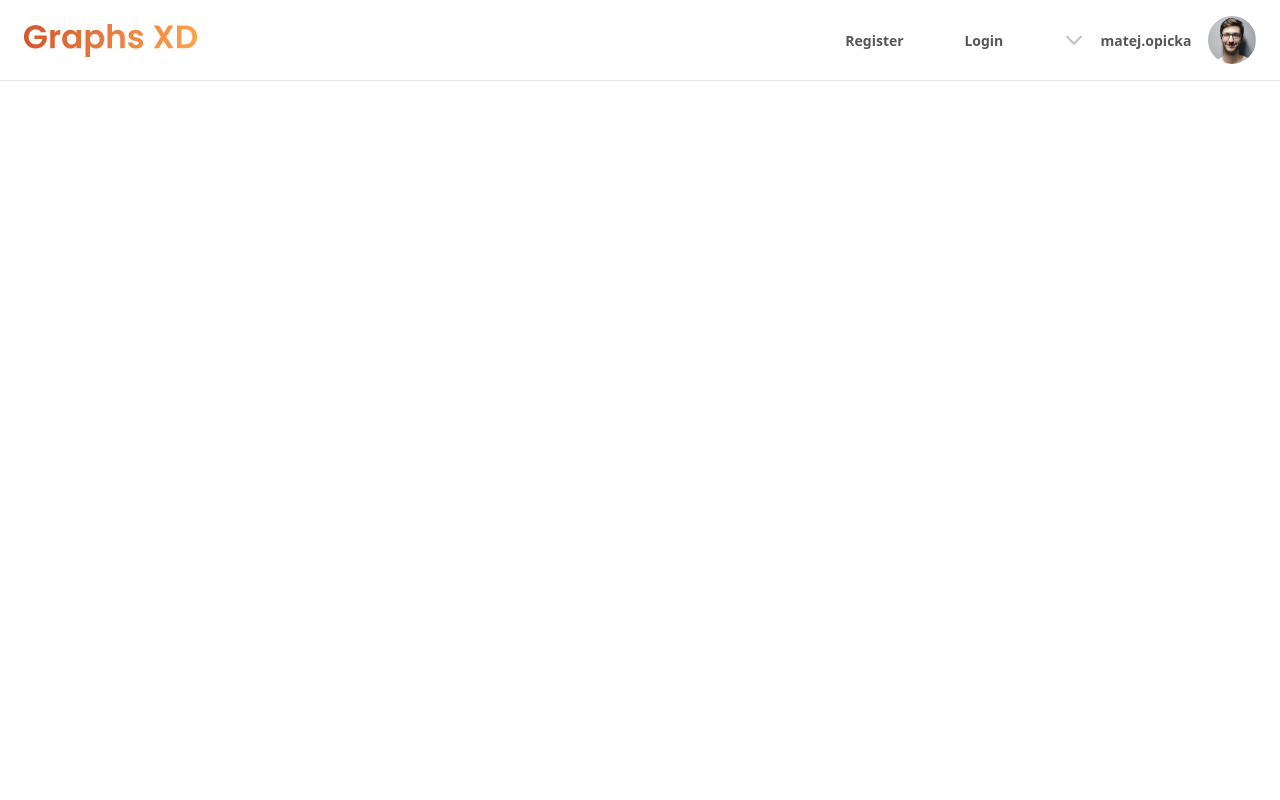
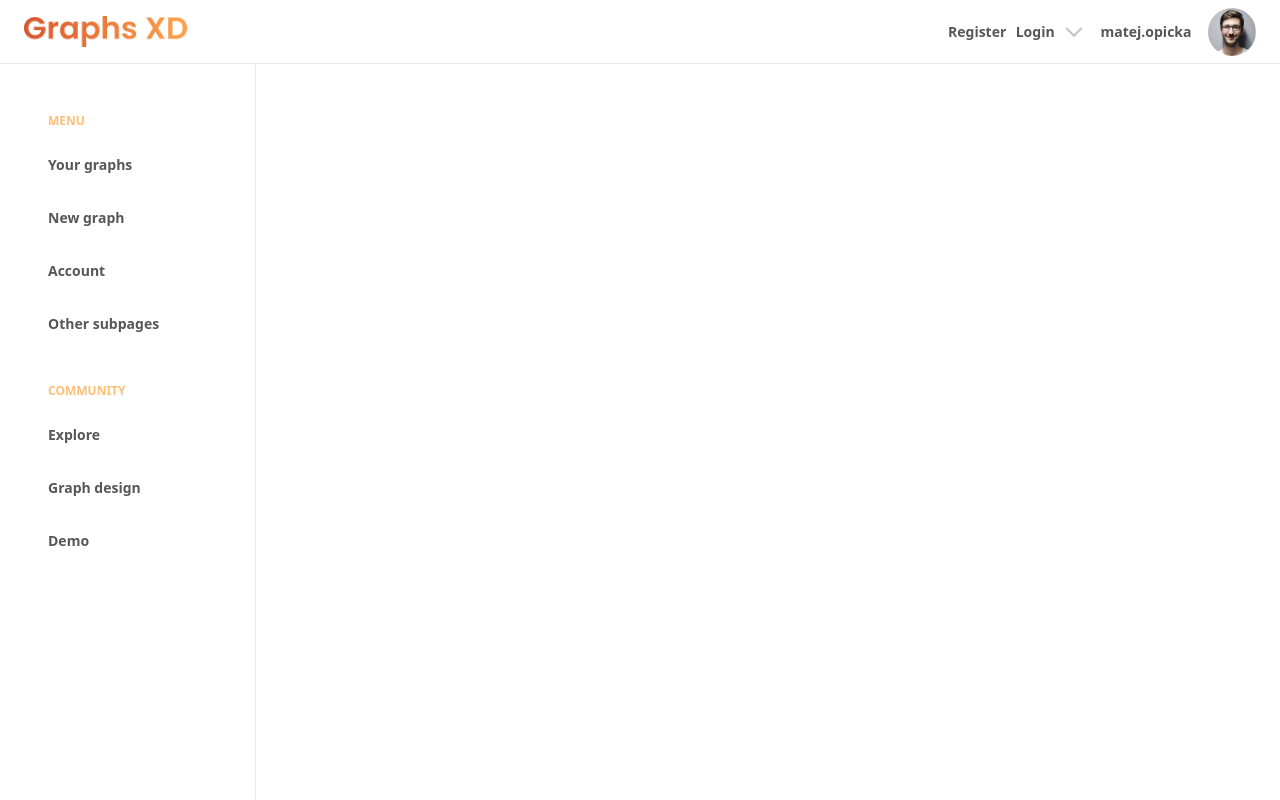
Before and after one commit to FrantisekSpunda/graphs_xd, a React (Create React App) app: page / in a window 1280 px wide. Built offline with nearby package versions, Linux system fonts and the light colour scheme.

Commit message:
sidebar update

```diff
--- a/src/App.js
+++ b/src/App.js
@@ -1,4 +1,5 @@
 import Navbar from "./views/core/Navbar";
+import Sidebar from "./views/core/Sidebar";
 
 import Login from "./views/core/Login";
 import Register from "./views/core/Register";
@@ -27,6 +28,8 @@ const App = () => (
 const UserContainer = () => (
   <>
   <Navbar />
+  <div className="content flex w-full h-[calc(100vh-4rem)]">
+    <Sidebar />
     <Routes>
       <Route path="create-graph" element={<CreateGraph />} />
       <Route path="your-graphs" element={<YourGraphs />} />
@@ -34,6 +37,7 @@ const UserContainer = () => (
       <Route path="account" element={<Account />} />
       <Route path="account-settings" element={<AccountSettings />} />
     </Routes>
+  </div>
   </>
 )
 
--- a/src/views/core/Navbar.js
+++ b/src/views/core/Navbar.js
@@ -8,9 +8,9 @@ function Navbar() {
     const navLinkClass = 'font-semibold text-sm '
 
     return (
-        <nav className="w-full h-18 px-6 py-4 border-grey-100 border-b flex justify-between items-center">
+        <nav id='Navbar' className="w-full h-16 px-6 py-4 border-grey-100 border-b flex justify-between items-center">
             <img src={logo} alt="logo" className='h-full' />
-            <ul className='flex justify-between w-1/3 items-center'>
+            <ul className='flex justify-between w-1/4 items-center'>
                 <NavLink to='register' className={({isActive}) => isActive ? navLinkClass + 'border-b border-gray-300' : navLinkClass}>Register</NavLink>
                 <NavLink to='login' className={({isActive}) => isActive ? 'border-b border-gray-300' : navLinkClass}>Login</NavLink>
                 <div className='h-full flex justify-between items-center w-48'>
--- /dev/null
+++ b/src/views/core/Sidebar.js
@@ -0,0 +1,23 @@
+import { NavLink } from "react-router-dom"
+
+const Sidebar = () => {
+    return (
+        <nav id="Sidebar" className="h-full w-64 p-12 border-r border-grey-100">
+            <h3 id="Sidebar__menu__h3" className="text-orange-300 font-semibold text-xs mb-6">MENU</h3>
+            <ul className="flex flex-col gap-8 mb-12">
+                <NavLink to='your-graphs'><li className="font-semibold">Your graphs</li></NavLink>
+                <NavLink to='create-graph'><li className="font-semibold">New graph</li></NavLink>
+                <NavLink to='account'><li className="font-semibold">Account</li></NavLink>
+                <NavLink to=''><li className="font-semibold">Other subpages</li></NavLink>
+            </ul>
+            <h3 id="Sidebar__menu__h3" className="text-orange-300 font-semibold text-xs mb-6">COMMUNITY</h3>
+            <ul className="flex flex-col gap-8">
+                <NavLink to=''><li className="font-semibold">Explore</li></NavLink>
+                <NavLink to=''><li className="font-semibold">Graph design</li></NavLink>
+                <NavLink to=''><li className="font-semibold">Demo</li></NavLink>
+            </ul>
+        </nav>
+    )
+}
+
+export default Sidebar
--- a/tailwind.config.js
+++ b/tailwind.config.js
@@ -27,7 +27,7 @@ module.exports = {
         300: '#C4C4C4',
         900: '#575757'
       },
-      orage: {
+      orange: {
         300: '#FFBF75',
         500: '#FFA24B',
         900: '#D7562E'
```
Also changed, not shown: src/tailwind.css.
